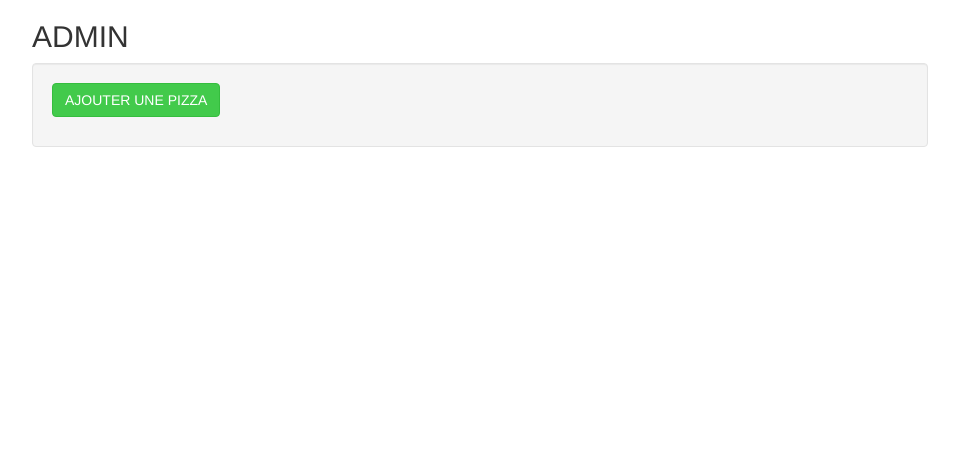
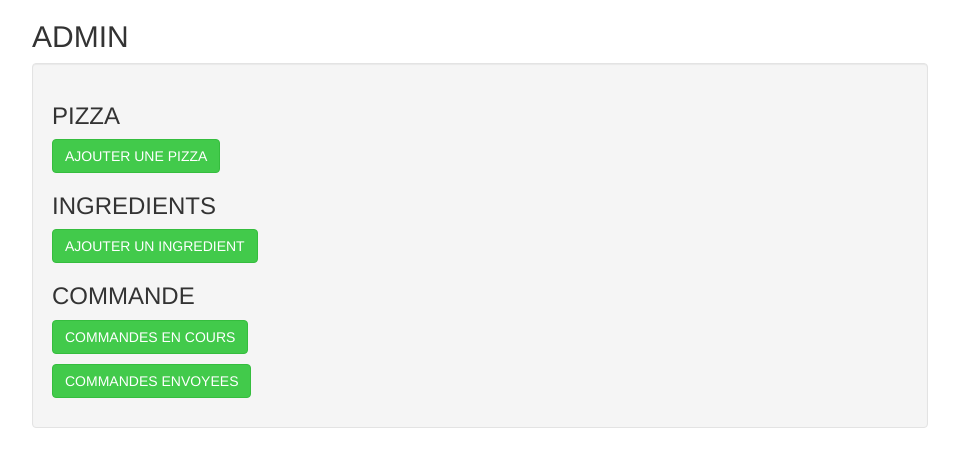
Before and after one commit to CaptainBinouze/symfony_project_dawin, a Symfony app: template templates/admin/index.html.twig in a window 1280 px wide. Shown: the part 132-599 px from the top of the page, without its empty margins (160-1119 px from the left). Run offline with Twig, Linux system fonts and the light colour scheme; the template is opened without the code that fills it, so the values that code supplies are empty; some libraries are stand-ins or nearby versions.

Commit message:
Modifs command & admin

```diff
--- a/templates/admin/index.html.twig
+++ b/templates/admin/index.html.twig
@@ -10,8 +10,21 @@
 
 
             <div class="well">
+
+                <h3>PIZZA</h3>
                 <p>
                     <a class="btn btn-primary" href="/admin/pizza/add">AJOUTER UNE PIZZA</a>
+                </p>
+                <h3>INGREDIENTS</h3>
+                <p>
+                    <a class="btn btn-primary" href="/admin/pizza/add">AJOUTER UN INGREDIENT</a>
+                </p>
+                <h3>COMMANDE</h3>
+                <p>
+                    <a class="btn btn-primary" href="/commande/waiting">COMMANDES EN COURS</a>
+                </p>
+                <p>
+                    <a class="btn btn-primary" href="/commande/done">COMMANDES ENVOYEES</a>
                 </p>
             </div>
         </article>
--- a/templates/default/index.html.twig
+++ b/templates/default/index.html.twig
@@ -18,7 +18,7 @@
                     Une petite faim&nbsp;?
                 </p>
                 <p>
-                    <a class="btn btn-primary" href="#">C'est par ici &raquo;</a>
+                    <a class="btn btn-primary" href="{{ path('pizzas_list') }}">C'est par ici &raquo;</a>
                 </p>
             </div>
         </article>
```
Also changed, not shown: src/Entity/Commande.php (+24 -0 lines).
